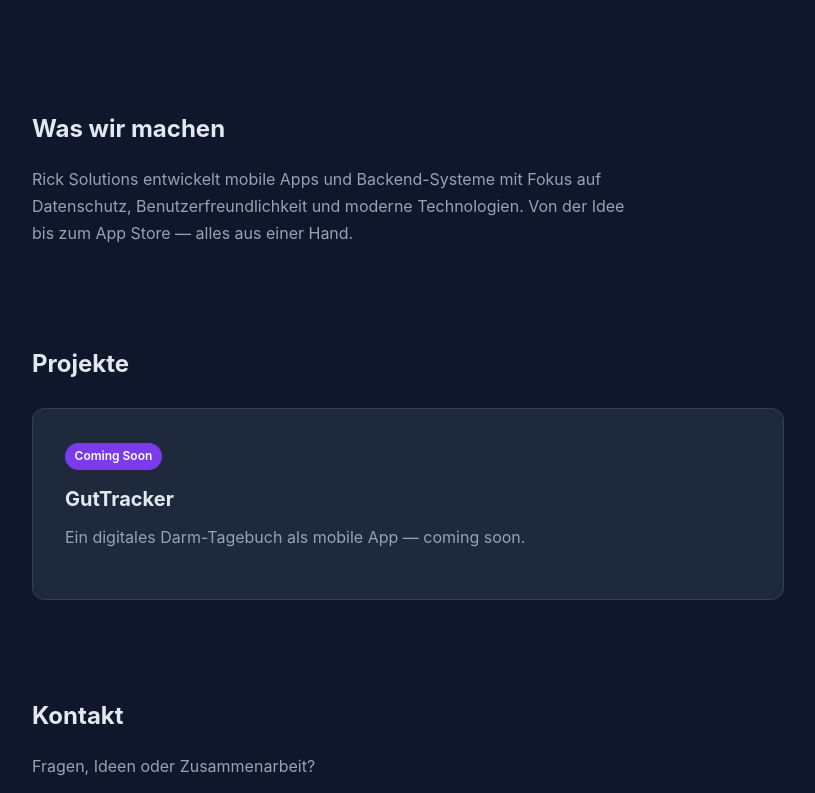
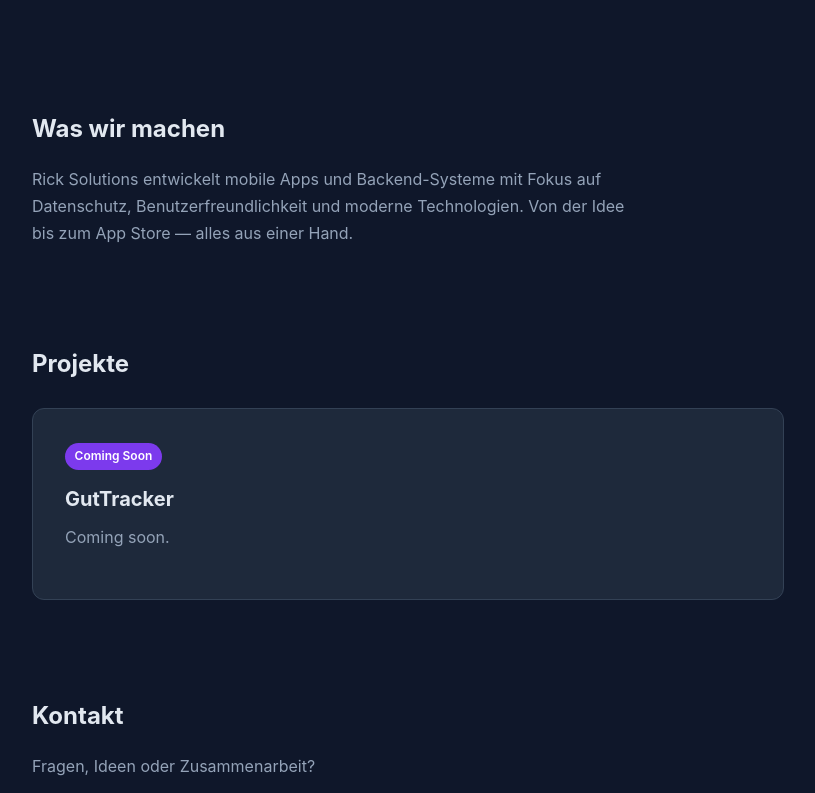
Before and after one commit to rik1402/rick-solutions, a plain HTML site: page index.html in a window 1280 px wide. Shown: the part 271-1064 px from the top of the page, without its empty margins (232-1047 px from the left). Drawn offline with Linux system fonts and the light colour scheme.

Commit message:
simplify GutTracker description to just coming soon
Co-Authored-By: Claude Opus 4.6 (1M context) <noreply@anthropic.com>

```diff
--- a/index.html
+++ b/index.html
@@ -37,7 +37,7 @@
         <span class="badge">Coming Soon</span>
         <h3>GutTracker</h3>
         <p>
-          Ein digitales Darm-Tagebuch als mobile App — coming soon.
+          Coming soon.
         </p>
       </div>
     </section>
```
